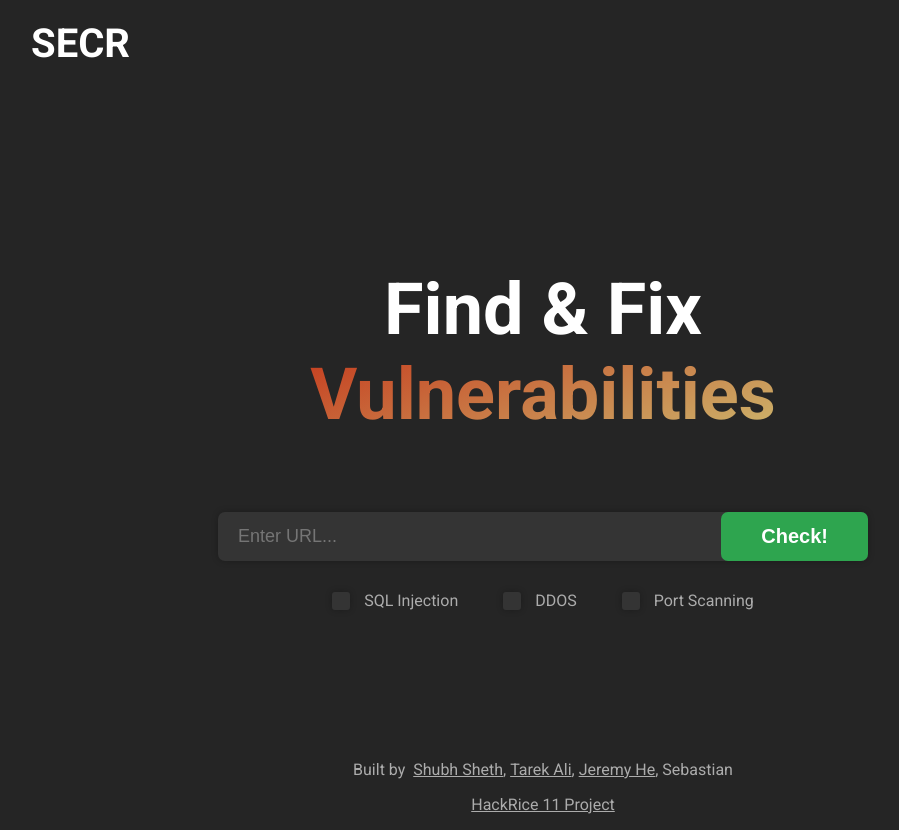
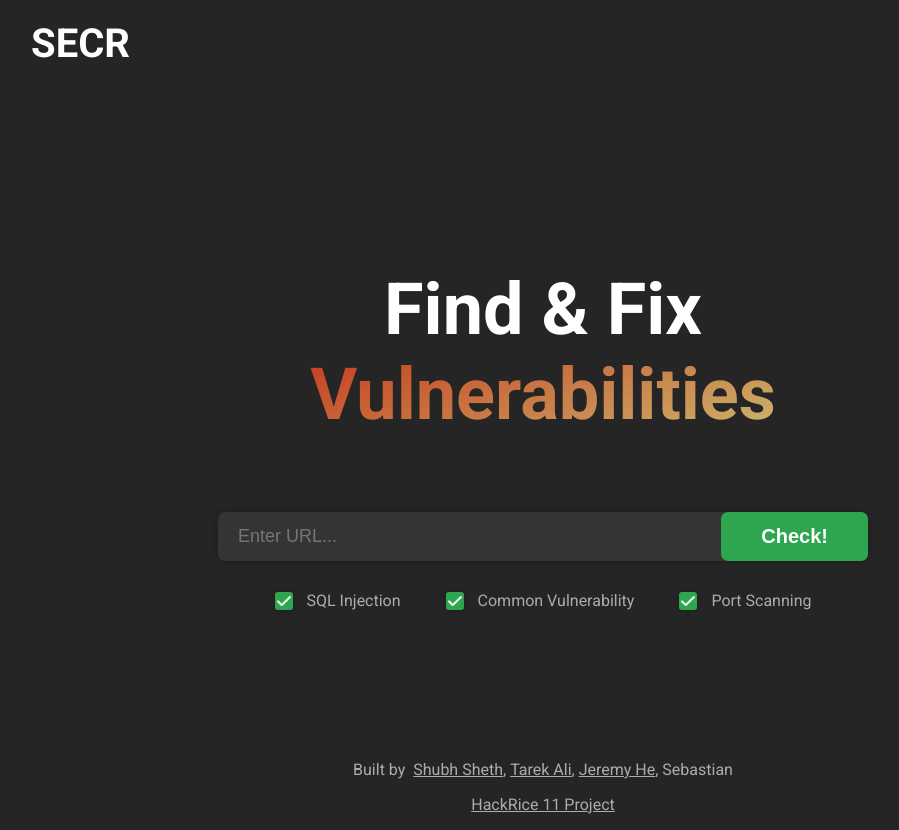
Before and after one commit to new-adventure/SECR, a React (Create React App) app in the folder secr/: page / in a window 1280 px wide. Shown: the whole page, without its empty margins (97-996 px from the left). Built offline with nearby package versions, Linux system fonts and the light colour scheme.

Commit message:
URL and checkbox updates

```diff
--- a/secr/src/components/form/Form.js
+++ b/secr/src/components/form/Form.js
@@ -30,7 +30,7 @@ function Form() {
         }
 
         // Request
-        let fetchUrl = `http://34.67.176.228/scan?url=${url}&types=${type.join(',')}`;
+        let fetchUrl = `http://34.67.176.228/api/scan?url=${url}&types=${type.join(',')}`;
         updateIsLoading(true);
         console.log(fetchUrl);
 
@@ -45,15 +45,15 @@ function Form() {
             </div>
             <div className="checkbox-buttons">
                 <div className="checkbox-wrapper">
-                    <input type="checkbox" name="type0" id="c-1" value="SQL Injection"/>
+                    <input type="checkbox" name="type0" checked id="c-1" value="SQL Injection"/>
                     <label className="checkbox-label" for="c-1">SQL Injection</label>
                 </div>
                 <div className="checkbox-wrapper">
-                    <input type="checkbox" name="type1" id="c-2" value="DDOS"/>
-                    <label className="checkbox-label" for="c-2">DDOS</label>
+                    <input type="checkbox" name="type1" checked id="c-2" value="Common Vulnerability"/>
+                    <label className="checkbox-label" for="c-2">Common Vulnerability</label>
                 </div>
                 <div className="checkbox-wrapper">
-                    <input type="checkbox" name="type2" id="c-3" value="Port Scanning"/>
+                    <input type="checkbox" name="type2" checked id="c-3" value="Port Scanning"/>
                     <label className="checkbox-label" for="c-3">Port Scanning</label>
                 </div>
             </div>
```
